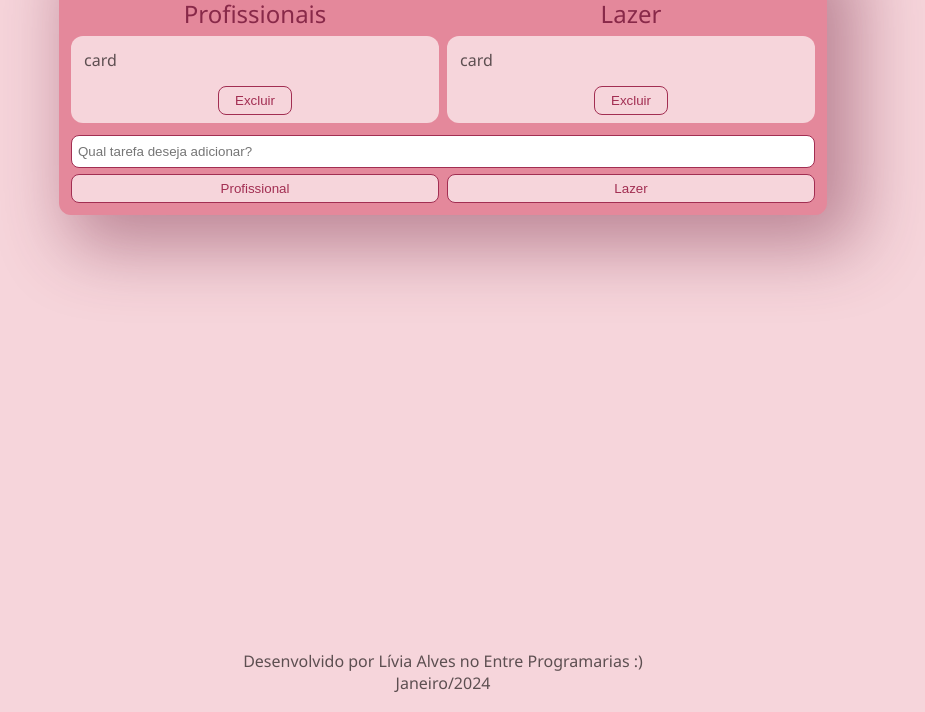
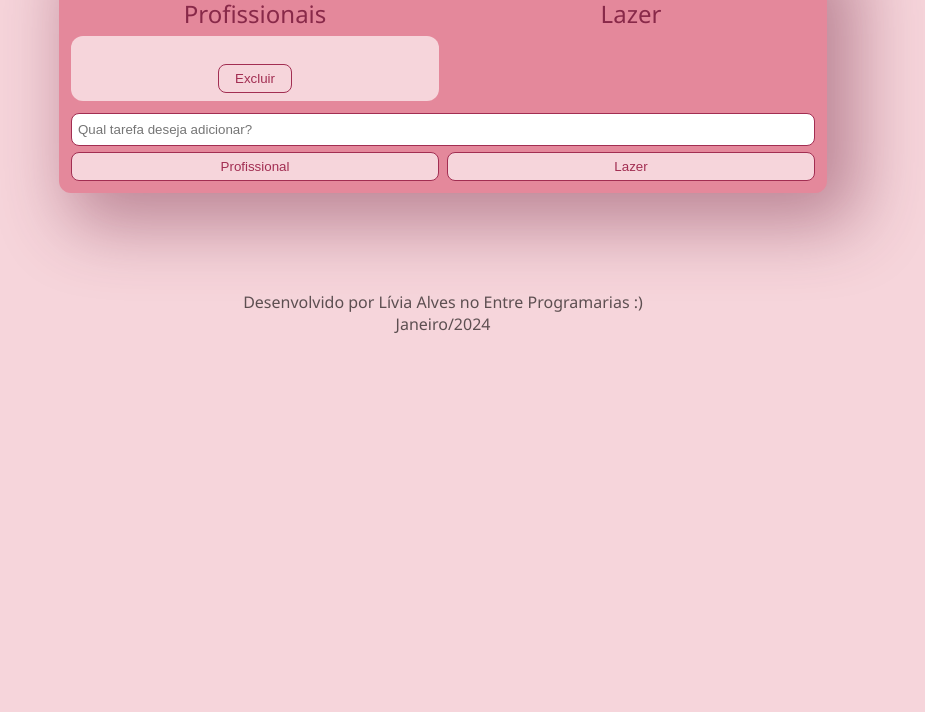
Before and after one commit to livalves/Todo-programaria, a plain HTML site: page index.html in a window 1280 px wide. Both pictures are taken after a click on the button "Profissional". Shown: the part 88-800 px from the top of the page, without its empty margins (197-1122 px from the left). Drawn offline with Linux system fonts and the light colour scheme.

Commit message:
Finalizando página - Interação JS

```diff
--- a/index.html
+++ b/index.html
@@ -13,28 +13,20 @@
         <h1>Tarefas</h1>
 
         <section>
-            <div class="lista">
+            <div class="lista" id="listaProf">
                 <h2>Profissionais</h2>
-                <div class="card">
-                    <p>card</p>
-                    <button class="button">Excluir</button>
-                </div>
             </div>
 
-            <div class="lista">
+            <div class="lista" id="listaLazer">
                 <h2>Lazer</h2>
-                <div class="card">
-                    <p>card</p>
-                    <button class="button">Excluir</button>
-                </div>
             </div>
         </section>
 
         <div class="form">
-            <input type="text" placeholder="Qual tarefa deseja adicionar?">
+            <input type="text" id="valor" placeholder="Qual tarefa deseja adicionar?">
             <div class="box-button">
-                <button class="button">Profissional</button>
-                <button class="button">Lazer</button>
+                <button class="button" onclick="salvar('listaProf')">Profissional</button>
+                <button class="button" onclick="salvar('listaLazer')">Lazer</button>
             </div>
         </div>
     </main>
--- a/script.js
+++ b/script.js
@@ -0,0 +1,18 @@
+let itemId = 0
+
+function salvar(tipo) {
+    let input = document.querySelector('#valor')
+    let elementoLista = document.querySelector(`#${tipo}`)
+
+    elementoLista.innerHTML += `<div class='card' id='item-${itemId}'>
+        <p>${input.value}</p>
+        <button class='button' onclick='excluir("item-${itemId}")'>Excluir</button>
+    </div>`
+    input.value = ''
+    itemId++
+}
+
+function excluir(valor) {
+    let elemento = document.querySelector(`#${valor}`)
+    elemento.remove()
+}
--- a/style.css
+++ b/style.css
@@ -100,18 +100,17 @@ section{
 }
 
 footer{
-    background-color: var(--cor-1);
     width: 100%;
     height: 10vh;
-    position: absolute;
-    bottom: 0;
-    left: 0;
     display: flex;
     flex-direction: column;
     justify-content: center;
     align-items: center;
+    margin-top: 80px;
+    margin-bottom: 10px;
 }
 
 footer p, span{
     color: var(--cor-font-card);
+    text-align: center;
 }
```
Also changed, not shown: img/tela.png (added), 1 other file.
